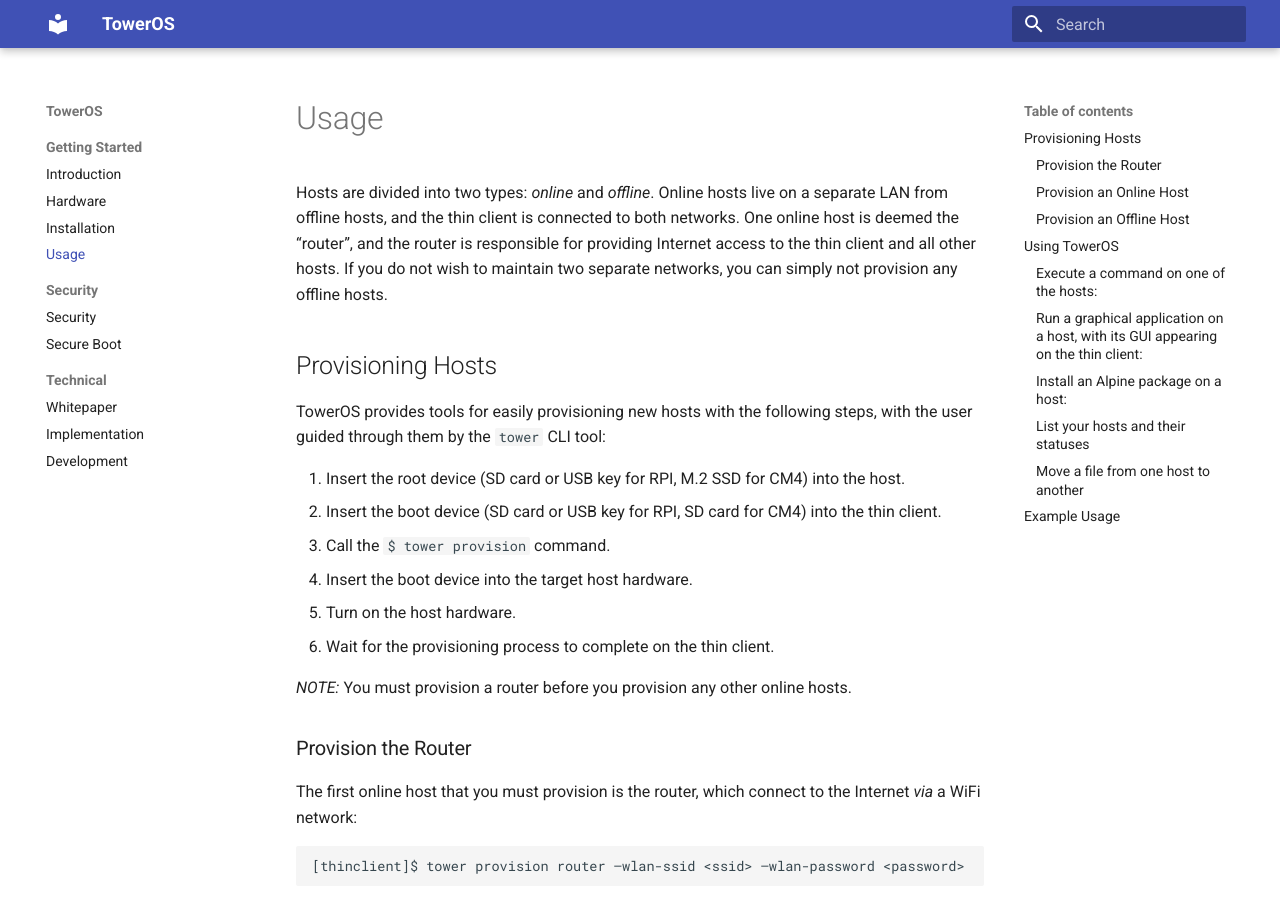
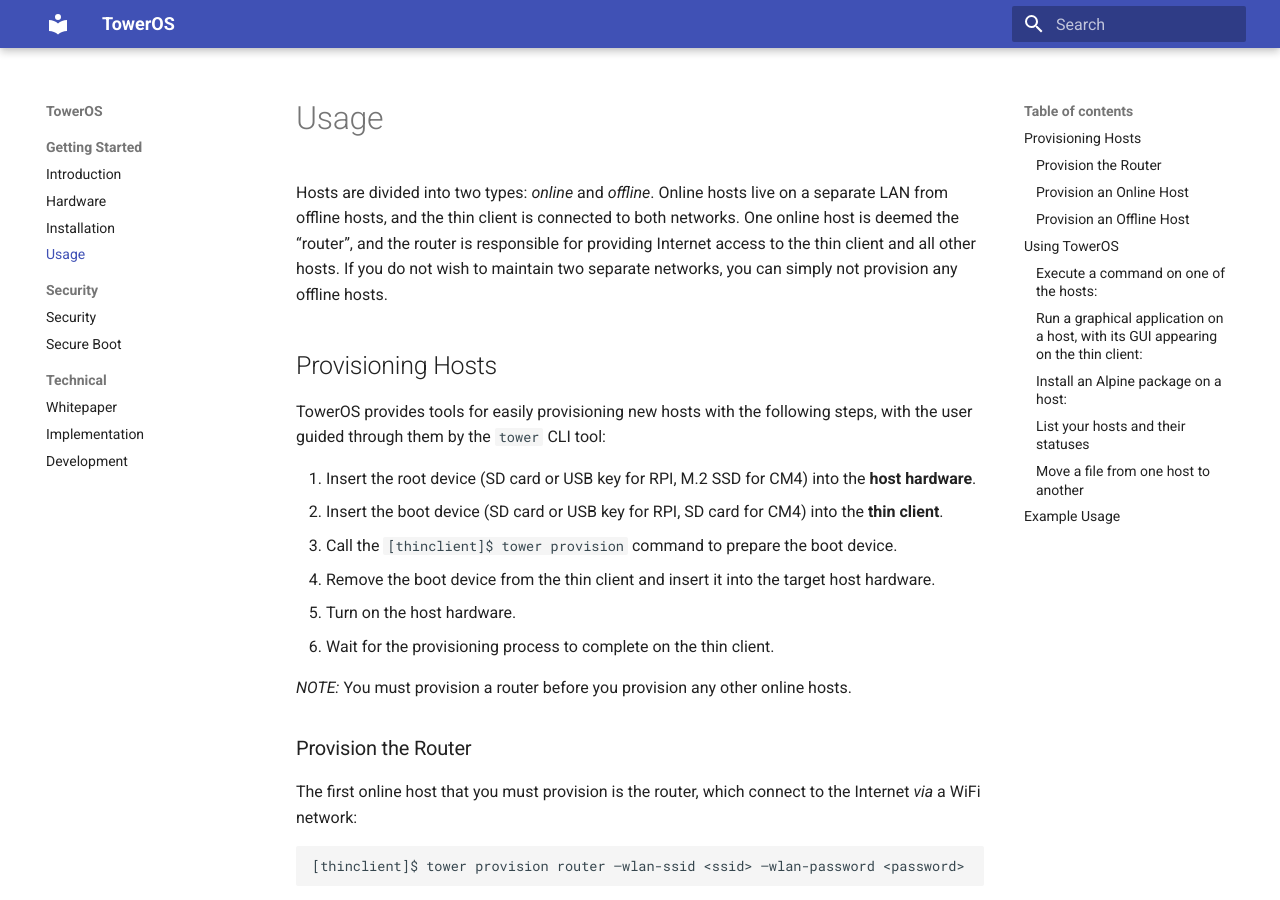
Before and after one commit to towercomputers/toweros, an MkDocs documentation site: the page built from docs/src/usage.md, in a window 1280 px wide and 900 px high. Built offline with MkDocs 1.6.1 and Material for MkDocs 9.7.7, drawn with Linux system fonts in a browser that asks for light colours.

Commit message:
tweak usage

```diff
--- a/docs/src/usage.md
+++ b/docs/src/usage.md
@@ -5,10 +5,10 @@
 ## Provisioning Hosts
 TowerOS provides tools for easily provisioning new hosts with the following steps, with the user guided through them by the `tower` CLI tool:
 
-1. Insert the root device (SD card or USB key for RPI, M.2 SSD for CM4) into the host.
-2. Insert the boot device (SD card or USB key for RPI, SD card for CM4) into the thin client.
-3. Call the `$ tower provision` command.
-4. Insert the boot device into the target host hardware.
+1. Insert the root device (SD card or USB key for RPI, M.2 SSD for CM4) into the **host hardware**.
+2. Insert the boot device (SD card or USB key for RPI, SD card for CM4) into the **thin client**.
+3. Call the `[thinclient]$ tower provision` command to prepare the boot device.
+4. Remove the boot device from the thin client and insert it into the target host hardware.
 5. Turn on the host hardware.
 6. Wait for the provisioning process to complete on the thin client.
 
```
